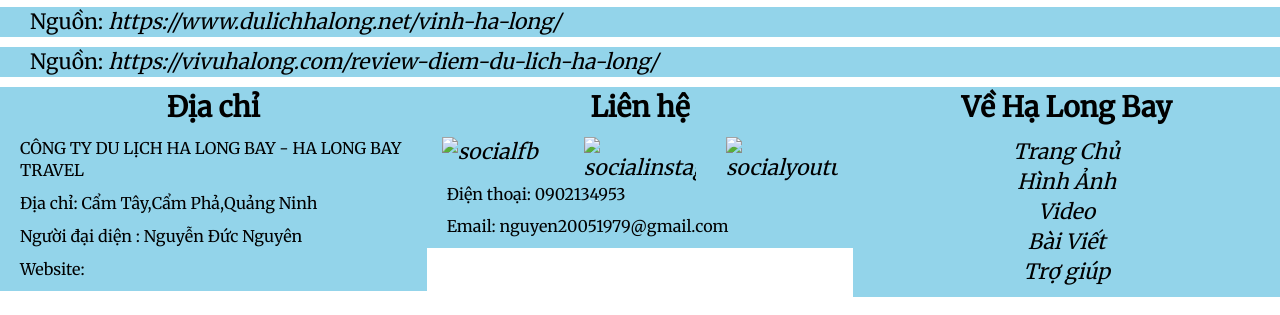
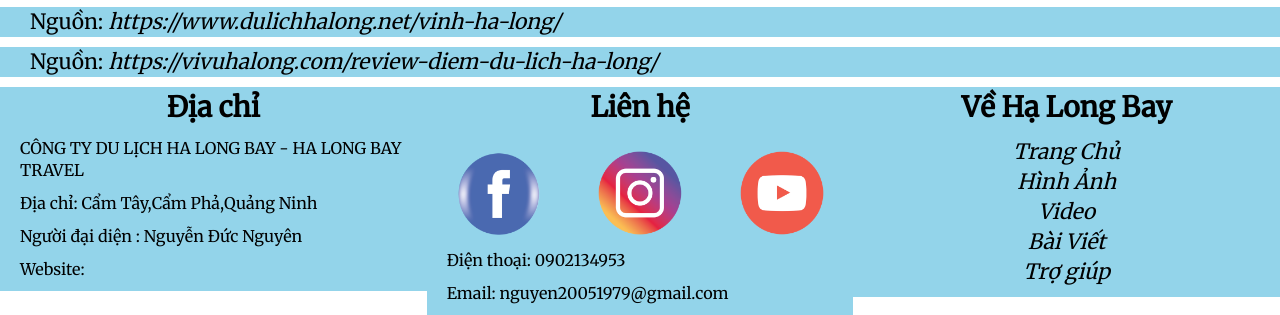
Before and after one commit to nguyenbe1708/du-lich-ha-long, a plain HTML site: page index.html in a window 1280 px wide. Shown: the part 4831-5146 px from the top of the page. Drawn offline with nearby package versions, Linux system fonts and the light colour scheme.

Commit message:
Update index.html

```diff
--- a/index.html
+++ b/index.html
@@ -190,15 +190,15 @@
               <div class="social row container-fluid">
 
                 <a href="https://www.facebook.com/nguyenbeedeptrai.1708/" title="Tới Facebook của tôi">
-                  <img class="col-lg-4 col-md-4 col-sm-4 col-xs-4" src="/image/facebook icon facebook.png" alt="socialfb" >
+                  <img class="col-lg-4 col-md-4 col-sm-4 col-xs-4" src="facebook icon facebook.png" alt="socialfb" >
                 </a>
 
                 <a href="https://www.instagram.com/nguyenbeedeptrai.1708/" title="Tới Instagram của tôi">
-                  <img class="col-lg-4 col-md-4 col-sm-4 col-xs-4" src="/image/instagram logo.png" alt="socialinstagram" >
+                  <img class="col-lg-4 col-md-4 col-sm-4 col-xs-4" src="instagram logo.png" alt="socialinstagram" >
                 </a>
 
                 <a href="https://www.youtube.com/channel/UCJtuk9EjN2y9pE_66tDeqbg" title="Tới Youtube của tôi">
-                  <img class="col-lg-4 col-md-4 col-sm-4 col-xs-4" src="/image/youtube color.png" alt="socialyoutube" >
+                  <img class="col-lg-4 col-md-4 col-sm-4 col-xs-4" src="youtube color.png" alt="socialyoutube" >
                 </a>
 
               </div>
```
